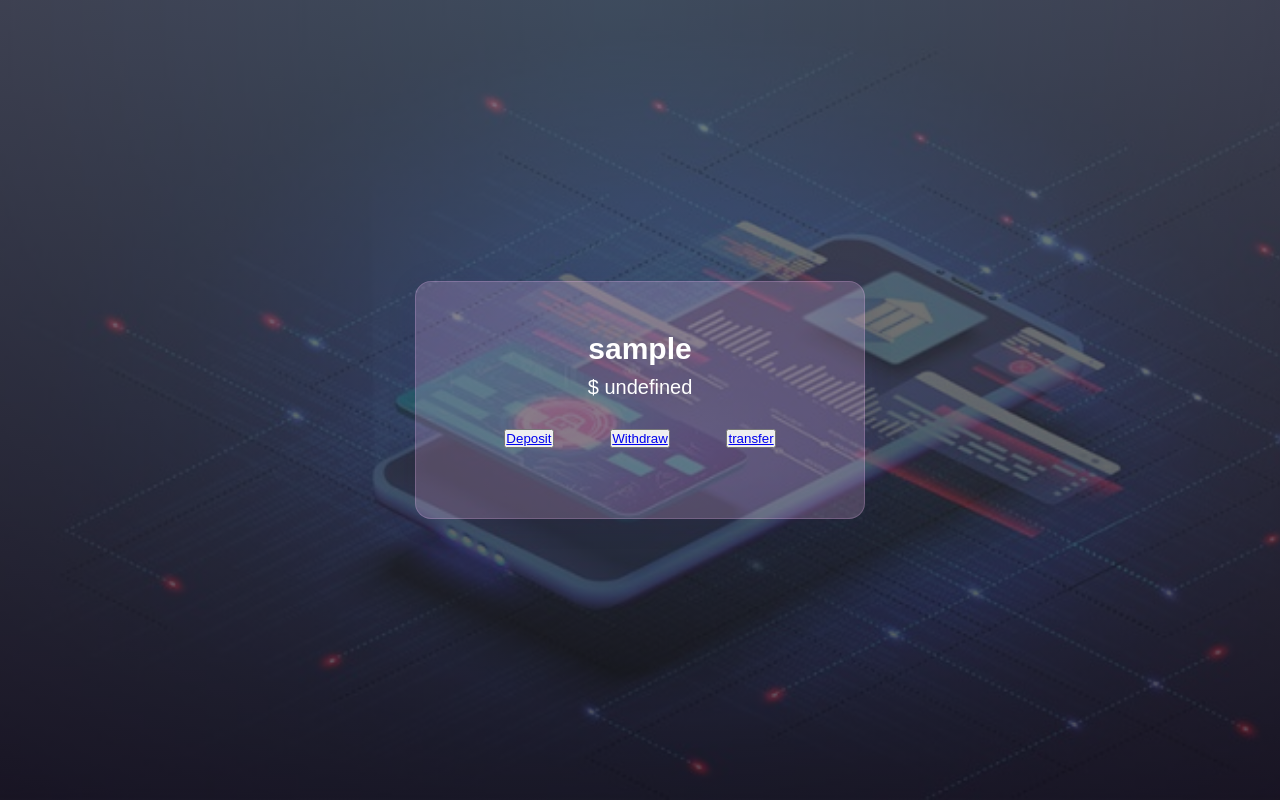
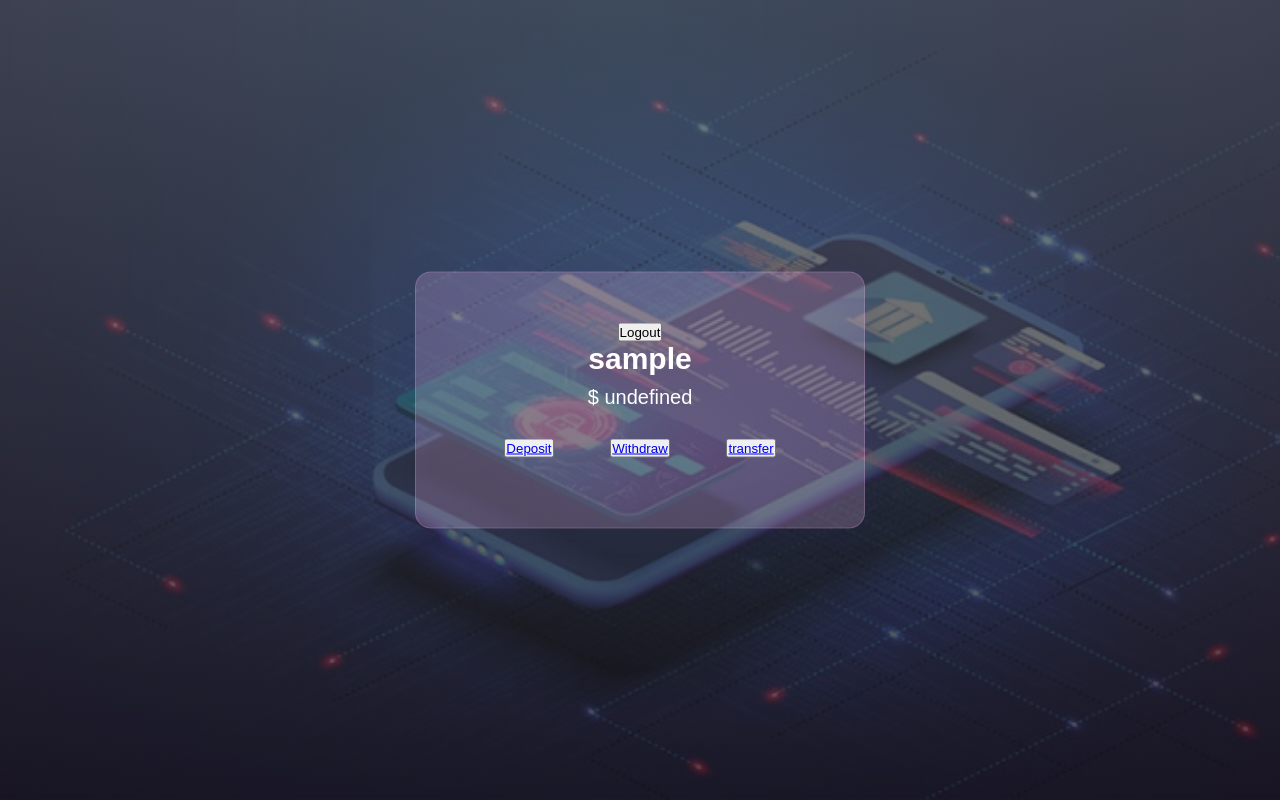
Before and after one commit to Martin-Alba/OnlineBankingSystem, a website: page client/src/pages/home.html in a window 1280 px wide. Drawn offline with Linux system fonts and the light colour scheme; no server answers; sample sign-in values are in the browser's storage.

Commit message:
logout js logic

```diff
--- a/client/src/pages/deposit.html
+++ b/client/src/pages/deposit.html
@@ -31,6 +31,7 @@
     </article>
   </section>
   <script src="../scripts/deposit.js"></script>
+  <script src="../scripts/logout.js"></script>
 </body>
 
 </html>
--- a/client/src/pages/home.html
+++ b/client/src/pages/home.html
@@ -10,7 +10,9 @@
 
 <body>
   <section class="container">
+
     <article class="form-box">
+      <span class="btn-logout"></span>
       <h2 id="usernameGlobal"></h2>
       <div class="balance">
         <h4 id="totalBalance"></h4>
@@ -29,6 +31,7 @@
     </article>
   </section>
   <script src="../scripts/home.js"></script>
+  <script src="../scripts/logout.js"></script>
 </body>
 
 </html>
--- a/client/src/scripts/logout.js
+++ b/client/src/scripts/logout.js
@@ -1,5 +1,11 @@
-// logica para logout
+window.addEventListener('DOMContentLoaded', (e) => {
+  const logoutButton = document.createElement('button')
+  logoutButton.textContent = 'Logout'
+  logoutButton.addEventListener('click', () => {
+    window.sessionStorage.clear()
+    window.location.href = '/index.html'
+  })
 
-// => Limpiar sessionStorage
-// => Redirigir a index.html
-// => Mostrar mensaje de despedida (optional)
+  const logoutContainer = document.querySelector('.btn-logout')
+  logoutContainer.appendChild(logoutButton)
+})
```
Also changed, not shown: client/src/pages/transfer.html (+1 -0 lines), client/src/pages/withdraw.html (+1 -0 lines).
